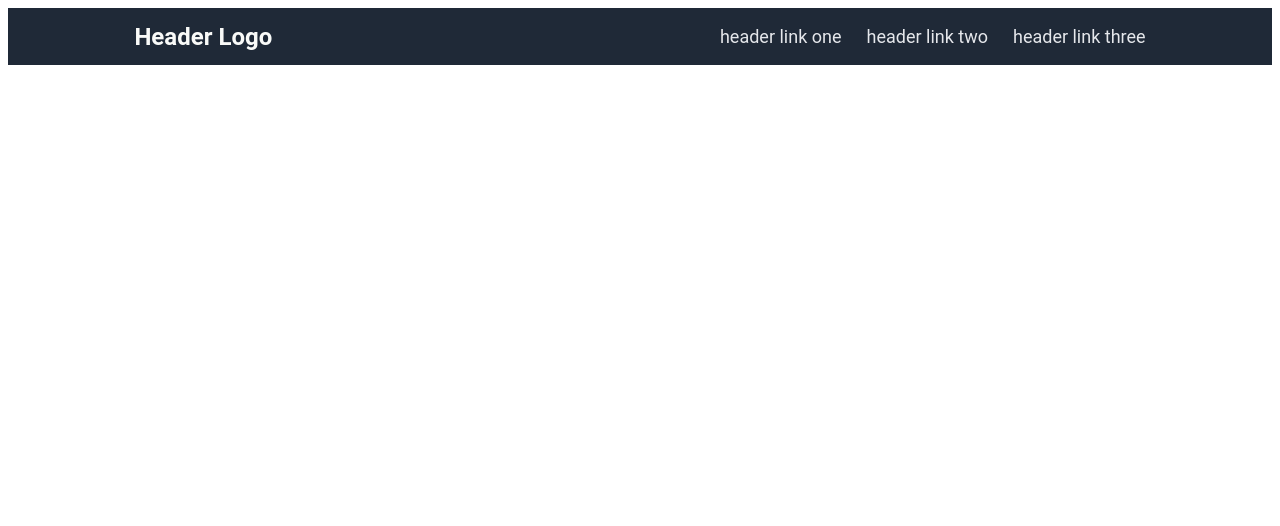
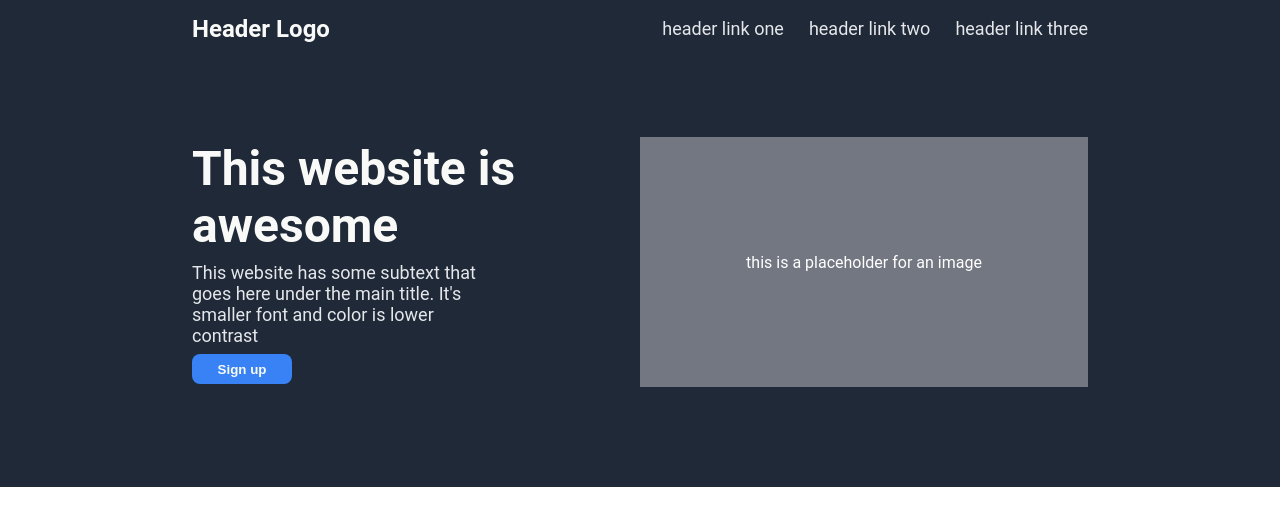
Before and after one commit to The-Snollygoster/Odin-landing-page, a plain HTML site: page index.html in a window 1280 px wide. Drawn offline with Linux system fonts and the light colour scheme.

Commit message:
Complete first section
Breaking down the page into six sections. Second section complete. It
isn't exactly like the image but I think it is because my browser that I
use to check progress gives me a larger view window, so small details
like how much the text is wrapped etc aren't exact. But the styling and
position of elements is there.

```diff
--- a/index.css
+++ b/index.css
@@ -2,19 +2,22 @@ body {
     font-family: 'roboto', sans-serif;
     display: flex;
     flex-direction: column;
+    padding: 0;
+    margin: 0;
 }
 
 .background-1 {
     background-color: #1F2937;
 }
 
+/* Header */
 .header {
     display: flex;
     justify-content: space-between;
     color: #F9FAF8;
     align-items: center;
-    margin-left: 10%;
-    margin-right: 10%;
+    margin-left: 15%;
+    margin-right: 15%;
 }
 
 .logo {
@@ -34,3 +37,61 @@ ul {
     font-size: 18px;
     color: #E5E7EB;
 }
+
+/* container-1 */
+
+.container-1 {
+    display: flex;
+    justify-content: space-around;
+    margin-top: 80px;
+    margin-bottom: 100px;
+}
+
+.left-content {
+    display: flex;
+    flex-direction: column;
+    justify-content: space-evenly;
+    flex: 1;
+    overflow-wrap: break-word;
+    color: white;
+    margin-left: 15%;
+    gap: 5px;
+}
+
+#hero {
+    font-size: 48px;
+    font-weight: bolder;
+    color: #F9FAF8;
+    margin: 0 120px 0 0;
+}
+
+#hero-secondary {
+    font-size: 18px;
+    color: #E5E7EB;
+    margin: 0 150px 0 0;
+}
+
+button {
+    width: 100px;
+    height: 30px;
+    background-color: #3882F6;
+    color: #F9FAF8;
+    padding: 5px;
+    border-radius: 8px;
+    border: 0;
+    font-weight: 700
+}
+
+.right-content {
+    display: flex;
+    flex: 1;
+    justify-content: center;
+    align-items: center;
+    width: 300px;
+    height: 250px;
+    background-color: #737781;
+    color: white;
+    margin-right: 15%;
+}
+
+/* container-2 */
--- a/index.html
+++ b/index.html
@@ -18,8 +18,45 @@
             </ul>
         </div>
         </div>
+        <div class="container-1">
+            <div class="left-content">
+                <p id="hero">This website is awesome</p>
+                <p id="hero-secondary">This website has some subtext that goes here under the main title.
+                    It's smaller font and color is lower contrast</p>
+                <button id="button">Sign up</button>
+            </div>
+            <div class="right-content">
+                <p>this is a placeholder for an image</p>
+            </div>
+        </div>
     </div>
 
+    <!-- <div class="container-2">
+
+        <p class="header">Some random information.</p>
+
+        <div class="wrapper">
+
+            <div id="card-1">
+                <div></div>
+                <p>this is some subtext under an illustration or image</p>
+            </div>
+            <div id="card-2">
+                <div></div>
+                <p>this is some subtext under an illustration or image</p>
+            </div>
+            <div id="card-3">
+                <div></div>
+                <p>this is some subtext under an illustration or image</p>
+            </div>
+            <div id="card-4">
+                <div></div>
+                <p>this is some subtext under an illustration or image</p>
+            </div>
+
+        </div>
+
+    </div> -->
 </body>
 
 </html>
```
